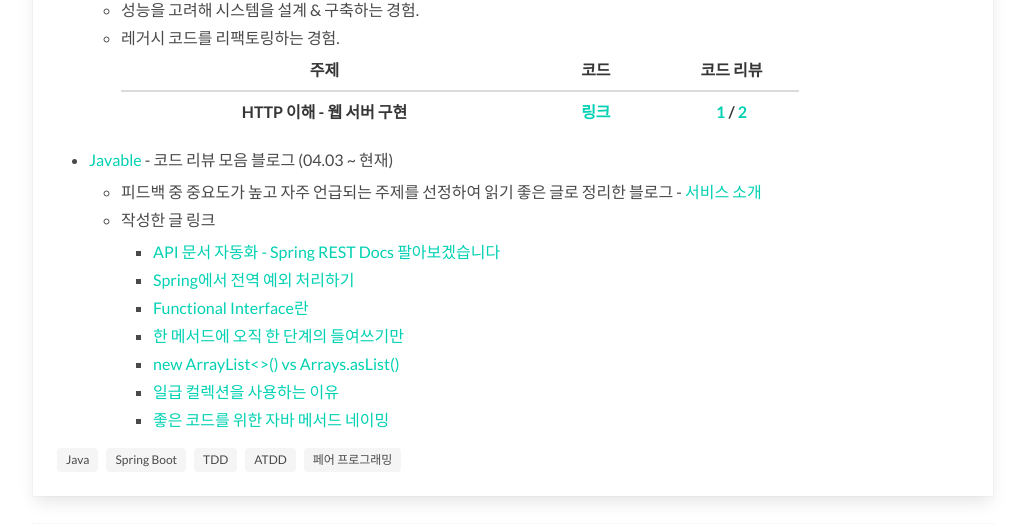
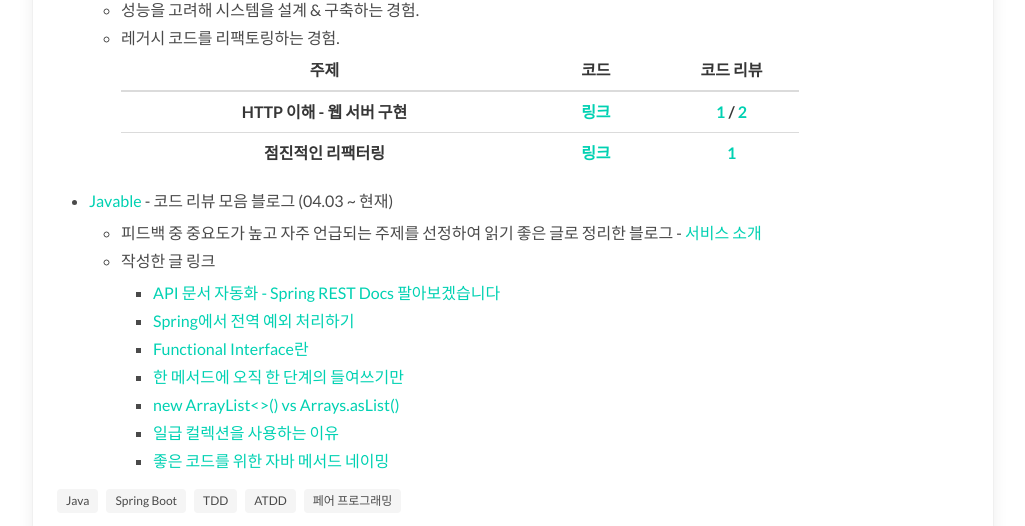
Before and after one commit to kimevanjunseok/portfolio, a plain HTML site: page index.html in a window 1280 px wide. Shown: the part 2812-3338 px from the top of the page, without its empty margins (127-1152 px from the left). Drawn offline with Linux system fonts and the light colour scheme.

Commit message:
refactor: 4 레벨 내용 추가

```diff
--- a/index.html
+++ b/index.html
@@ -359,6 +359,17 @@
                         </strong>
                       </td>
                     </tr>
+                    <tr>
+                      <td style="text-align: center;"><strong>점진적인 리팩터링</strong></td>
+                      <td style="text-align: center;"><strong><a
+                            href="https://github.com/woowacourse/jwp-refactoring/tree/kimevanjunseok">링크</a></strong>
+                      </td>
+                      <td style="text-align: center;">
+                        <strong>
+                          <a href="https://github.com/woowacourse/jwp-refactoring/pull/11">1</a>
+                        </strong>
+                      </td>
+                    </tr>
                   </tbody>
                 </table>
               </ul>
```
